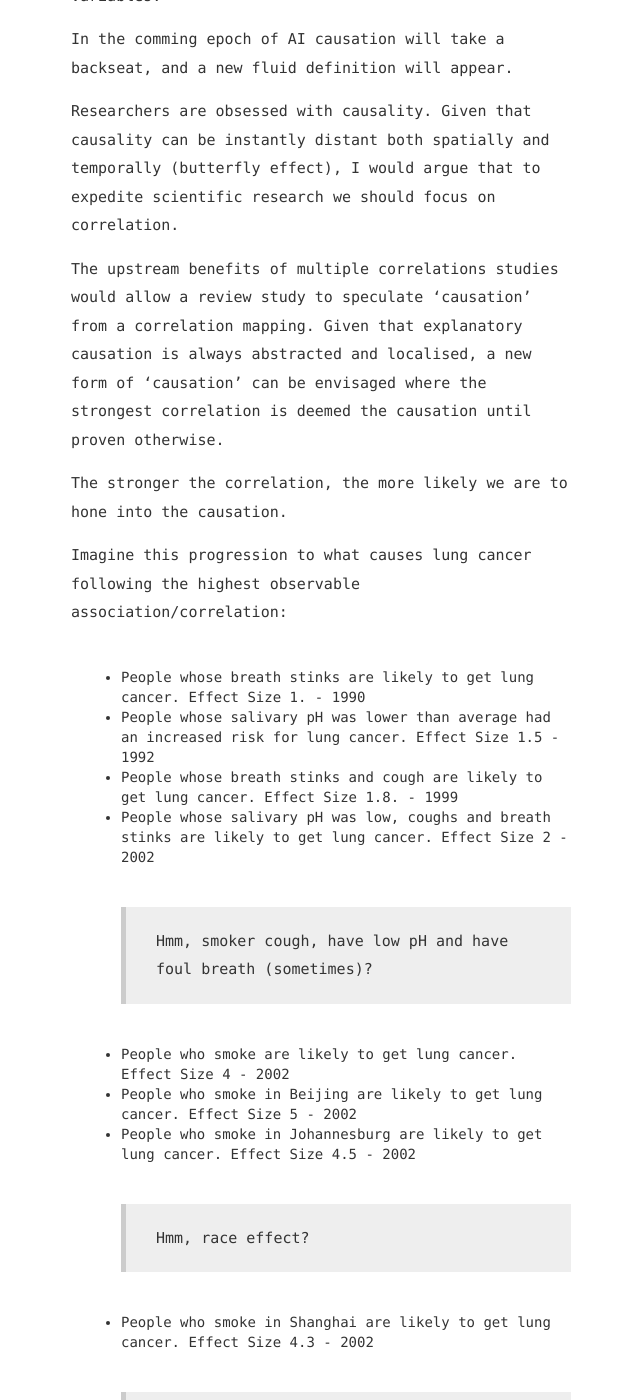
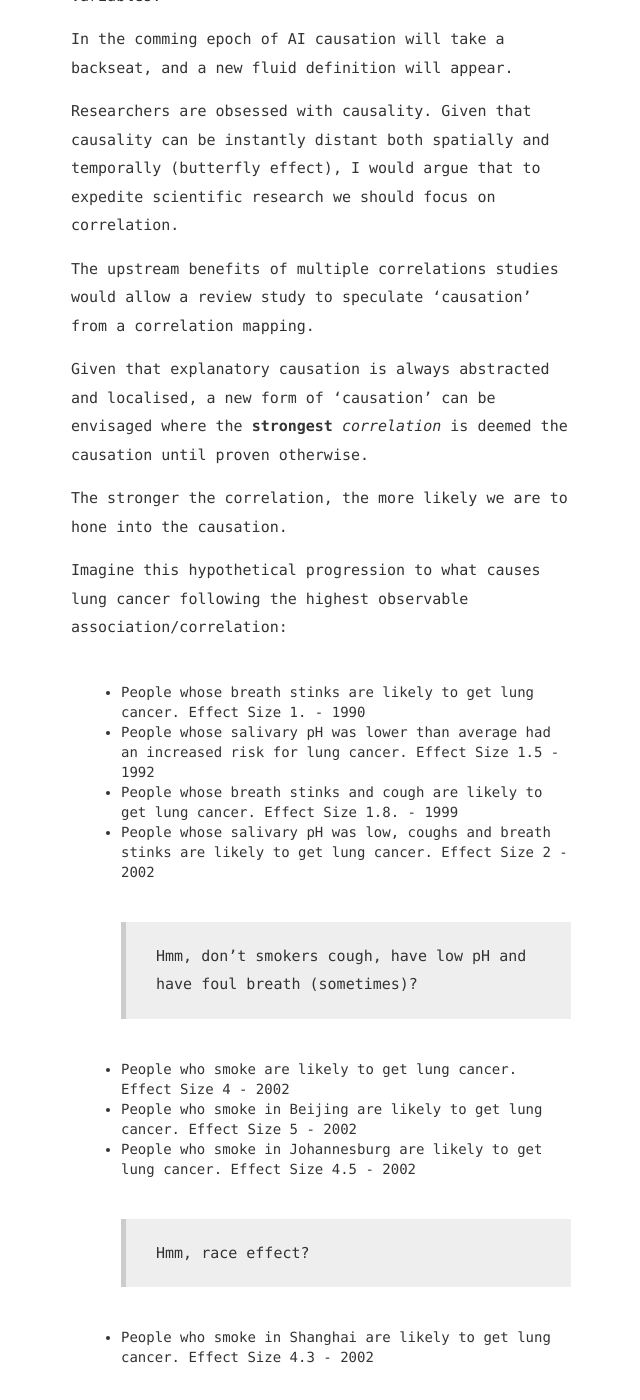
Before and after one commit to firmai/snowde.github.io, a Jekyll site: the page built from _posts/2017-12-16-let's-settle-on-correlation.md, in a window 1280 px wide and 1400 px high, scrolled down 736 px. Shown: the whole window, without its empty margins (319-959 px from the left). Built offline with Jekyll 4.4.1, drawn with Linux system fonts in a browser that asks for light colours; some of the changed text lies outside the part shown.

Commit message:
Update 2017-12-16-let's-settle-on-correlation.md

```diff
--- a/_posts/2017-12-16-let's-settle-on-correlation.md
+++ b/_posts/2017-12-16-let's-settle-on-correlation.md
@@ -21,17 +21,19 @@ In the comming epoch of AI causation will take a backseat, and a new fluid defin
 
 Researchers are obsessed with causality. Given that causality can be instantly distant both spatially and temporally (butterfly effect), I would argue that to expedite scientific research we should focus on correlation.
 
-The upstream benefits of multiple correlations studies would allow a review study to speculate 'causation' from a correlation mapping. Given that explanatory causation is always abstracted and localised, a new form of 'causation' can be envisaged where the strongest correlation is deemed the causation until proven otherwise.
+The upstream benefits of multiple correlations studies would allow a review study to speculate 'causation' from a correlation mapping.
+
+Given that explanatory causation is always abstracted and localised, a new form of 'causation' can be envisaged where the **strongest** *correlation* is deemed the causation until proven otherwise.
 
 The stronger the correlation, the more likely we are to hone into the causation.
 
-Imagine this progression to what causes lung cancer following the highest observable association/correlation:
+Imagine this hypothetical progression to what causes lung cancer following the highest observable association/correlation:
 
 * People whose breath stinks are likely to get lung cancer. Effect Size 1. - 1990
 * People whose salivary pH was lower than average had an increased risk for lung cancer. Effect Size 1.5 - 1992
 * People whose breath stinks and cough are likely to get lung cancer. Effect Size 1.8. - 1999
 * People whose salivary pH was low, coughs and breath stinks are likely to get lung cancer. Effect Size 2 - 2002
-> Hmm, smoker cough, have low pH and have foul breath (sometimes)?
+> Hmm, don't smokers cough, have low pH and have foul breath (sometimes)?
 * People who smoke are likely to get lung cancer. Effect Size 4 - 2002
 * People who smoke in Beijing are likely to get lung cancer. Effect Size 5 - 2002
 * People who smoke in Johannesburg are likely to get lung cancer. Effect Size 4.5 - 2002
```
Also changed, not shown: other parts of _posts/2017-12-16-let's-settle-on-correlation.md (+5 -1 lines).
